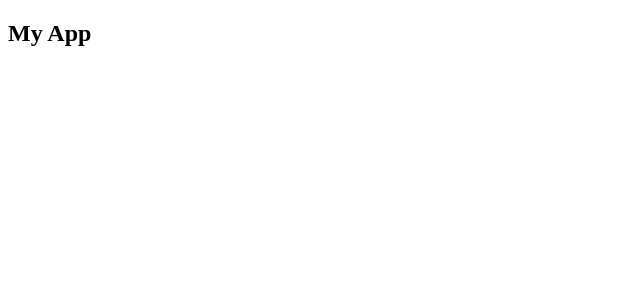
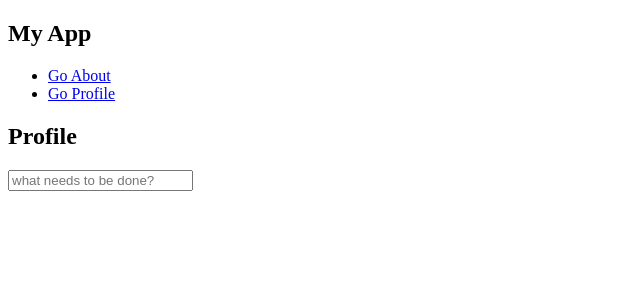
Before and after one commit to vnyoon/react-keep-alive, a React (Create React App) app: page /profile in a window 1280 px wide. Shown: the top 300 px of the page, without its empty margins (0-640 px from the left). Built offline with nearby package versions, Linux system fonts and the light colour scheme.

Commit message:
feat: 页面内添加状态、数据

```diff
--- a/package.json
+++ b/package.json
@@ -13,7 +13,7 @@
     "web-vitals": "^2.1.4"
   },
   "scripts": {
-    "start": "react-scripts start",
+    "start": "set PORT=9009 && react-scripts start",
     "build": "react-scripts build",
     "test": "react-scripts test",
     "eject": "react-scripts eject"
--- a/public/index.html
+++ b/public/index.html
@@ -2,15 +2,11 @@
 <html lang="en">
   <head>
     <meta charset="utf-8" />
-    <link rel="icon" href="%PUBLIC_URL%/favicon.ico" />
     <meta name="viewport" content="width=device-width, initial-scale=1" />
-    <meta name="theme-color" content="#000000" />
     <meta
       name="description"
       content="Web site created using create-react-app"
     />
-    <link rel="apple-touch-icon" href="%PUBLIC_URL%/logo192.png" />
-    <link rel="manifest" href="%PUBLIC_URL%/manifest.json" />
     <title>React App</title>
   </head>
   <body>
--- a/src/App.js
+++ b/src/App.js
@@ -1,8 +1,44 @@
+import {
+  Routes,
+  Route,
+  Link,
+  useNavigate
+} from "react-router-dom";
+
+import Home from "./views/home";
+import About from "./views/about";
+import Profile from "./views/profile";
+
 function App() {
+  const navigate = useNavigate();
+
   return (
-    <h2>
-      My App
-    </h2>
+    <div>
+      <h2 onClick={() => navigate('/')}>
+        My App
+      </h2>
+
+      <div>
+        <ul>
+          <li>
+            <Link to={'/about'}>
+              Go About
+            </Link>
+          </li>
+          <li>
+            <Link to={'/profile'}>
+              Go Profile
+            </Link>
+          </li>
+        </ul>
+      </div>
+
+      <Routes>
+        <Route path="/" element={ <Home /> } />
+        <Route path="/about" element={ <About /> } />
+        <Route path="/profile" element={ <Profile /> } />
+      </Routes>
+    </div>
   )
 }
 
--- a/src/index.js
+++ b/src/index.js
@@ -2,6 +2,11 @@ import React from 'react';
 import ReactDOM from 'react-dom/client';
 
 import App from './App';
+import { BrowserRouter } from "react-router-dom";
 
 const root = ReactDOM.createRoot(document.getElementById('root'));
-root.render(<App />);
+root.render(
+  <BrowserRouter>
+    <App />
+  </BrowserRouter>
+);
--- /dev/null
+++ b/src/views/about.js
@@ -0,0 +1,22 @@
+import React, { memo, useState } from 'react'
+
+const About = memo(() => {
+  const [count, setCount] = useState(0);
+
+  return (
+    <div>
+      <h2>About</h2>
+
+      <h3>
+        count default is zero
+        <span>：{count}</span>
+      </h3>
+
+      <button onClick={() => setCount(count + 1)}>
+        count++
+      </button>
+    </div>
+  )
+})
+
+export default About
--- /dev/null
+++ b/src/views/home.js
@@ -0,0 +1,9 @@
+import React, { memo } from 'react'
+
+const Home = memo(() => {
+  return (
+    <div>Home</div>
+  )
+})
+
+export default Home
--- /dev/null
+++ b/src/views/profile.js
@@ -0,0 +1,38 @@
+import React, { memo, useState } from 'react'
+
+const Profile = memo(() => {
+  const [list, setList] = useState([]);
+
+  return (
+    <div>
+      <h2>Profile</h2>
+
+      <ol>
+        {
+          list.map((item, index) => {
+            return (
+              <li key={index}>
+                {item}
+              </li>
+            )
+          })
+        }
+      </ol>
+
+      <input
+        type="text"
+        placeholder='what needs to be done?'
+        onKeyUp={e => {
+          if (e.target.value && e.keyCode === 13) {
+            const newList = [...list];
+            newList.push(e.target.value);
+            setList(newList);
+            e.target.value = '';
+          };
+        }}
+      />
+    </div>
+  )
+})
+
+export default Profile
```
